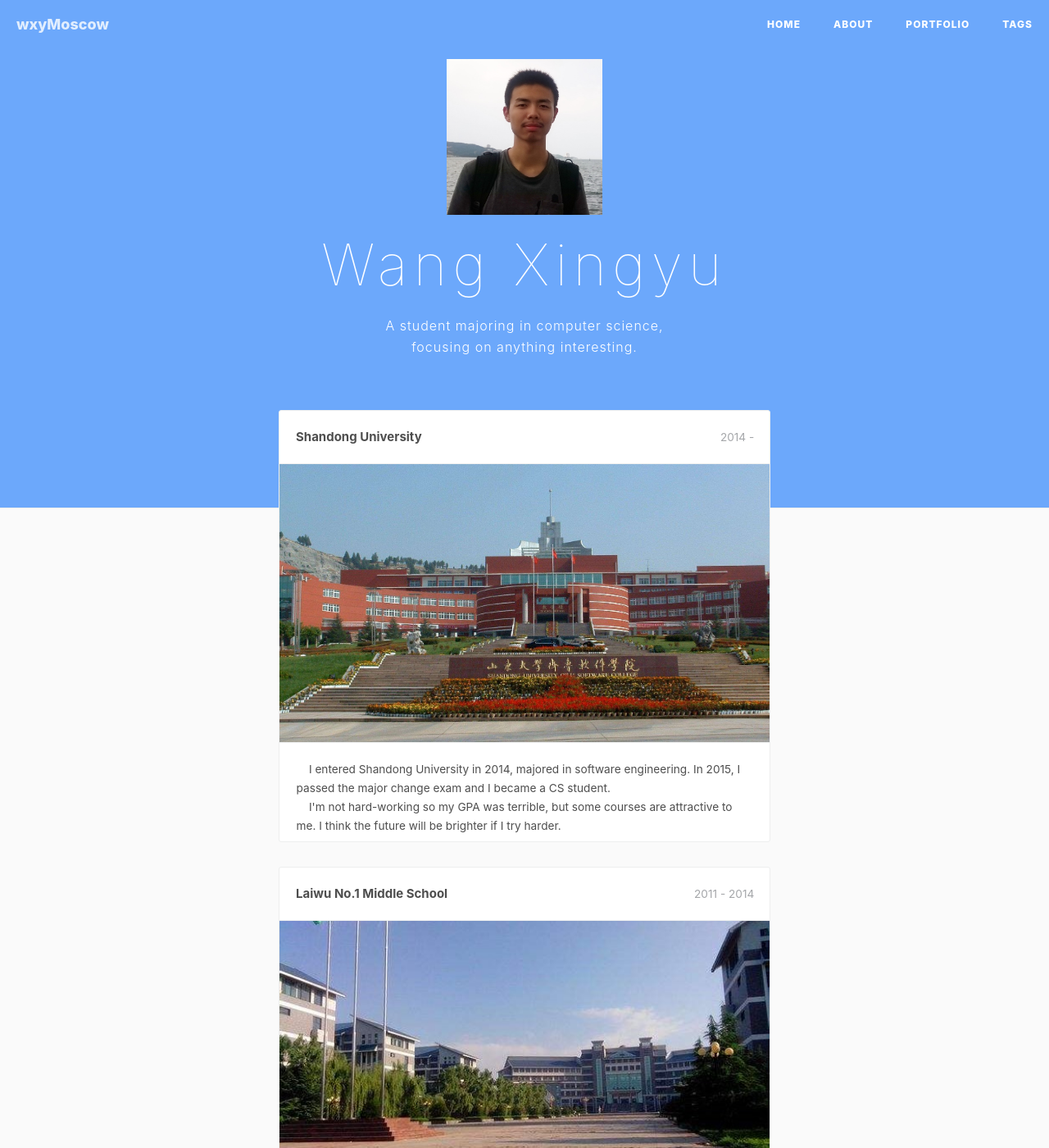
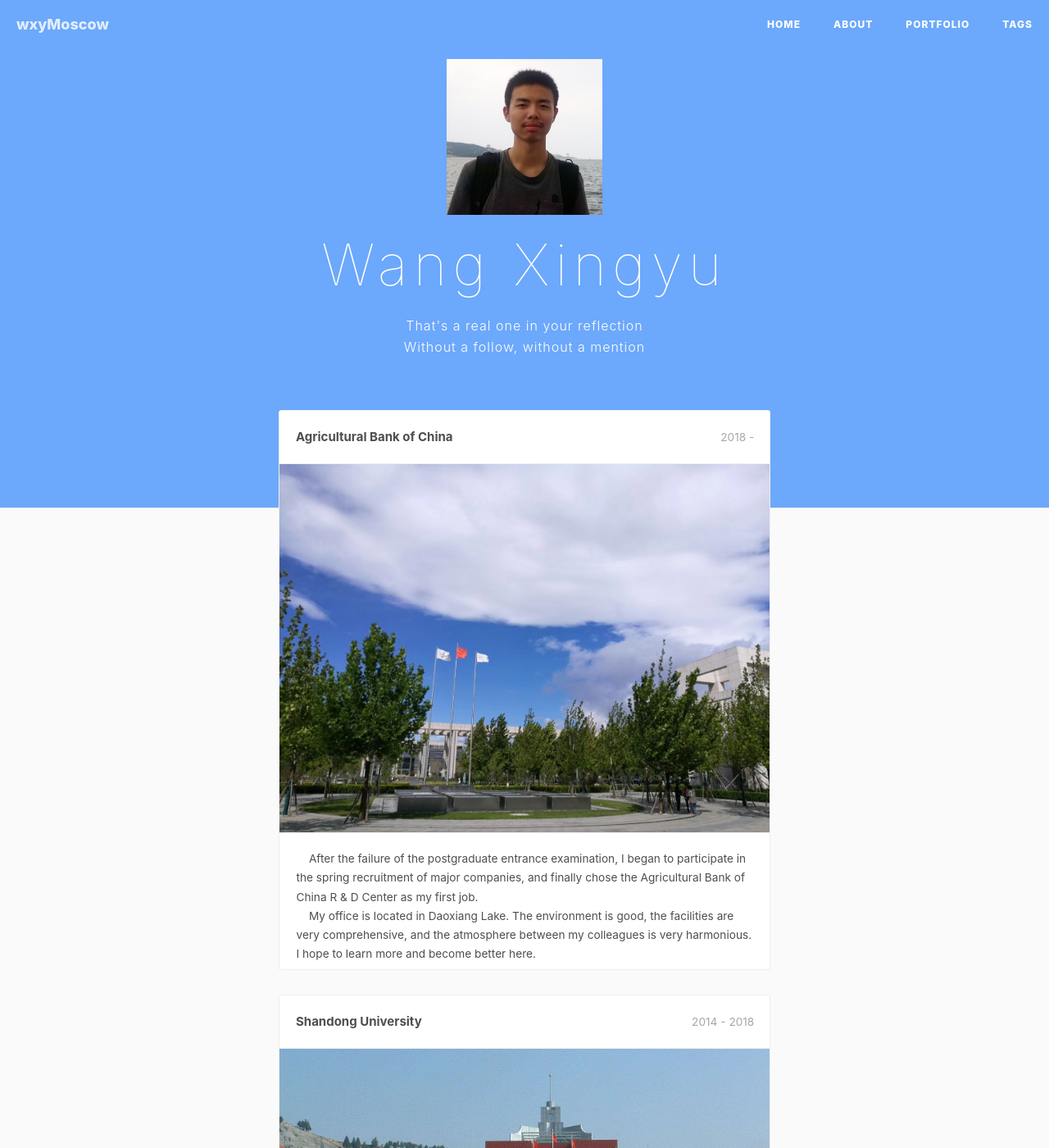
Before and after one commit to wxyMoscow/wxymoscow.github.com, a Jekyll site: the page built from portfolio/index.html, in a window 1280 px wide and 1400 px high. Shown: the whole window at 82% size. Built offline with Jekyll 4.4.1, drawn with Linux system fonts in a browser that asks for light colours; nearby versions of some CDN libraries; comment, search, counter and statistics services are not loaded.

```diff
--- a/portfolio/index.html
+++ b/portfolio/index.html
@@ -18,16 +18,29 @@ layout: default
 			<header>
 				<img width="190" height="190" src="images/wxy2.jpg">
 				<h1>Wang Xingyu</h1>
-				<p>A student majoring in computer science,<br>
-					focusing on anything interesting.</p>
+				<p>That's a real one in your reflection<br>
+				   Without a follow, without a mention</p>
 			</header>
 			<div class="main">
 				<ul class="cbp_tmtimeline">
+					<li>
+						<div class="cbp_tmlabel">
+							<h2>Agricultural Bank of China</h2>
+							<time>2018 - </time>
+							<img src="images/ABC2.jpg">
+							<ul>
+								<li>
+									&nbsp &nbsp After the failure of the postgraduate entrance examination, I began to participate in the spring recruitment of major companies, and finally chose the Agricultural Bank of China R & D Center as my first job.<br>
+									&nbsp &nbsp My office is located in Daoxiang Lake. The environment is good, the facilities are very comprehensive, and the atmosphere between my colleagues is very harmonious. I hope to learn more and become better here.
+								</li>
 
+							</ul>
+						</div>
+					</li>
 					<li>
 						<div class="cbp_tmlabel">
 							<h2>Shandong University</h2>
-							<time>2014 - </time>
+							<time>2014 - 2018</time>
 							<img src="images/qlsc2.jpg">
 							<ul>
 								<li>
@@ -57,42 +70,10 @@ layout: default
 
 
 
-					{% if site.duoshuo_username %}
-					<li>
-						<div class="cbp_tmlabel">
-			                <!-- 多说评论框 start -->
-			                <div class="comment">
-			                    <div class="ds-thread"
-									data-thread-key="{{site.duoshuo_username}}/portfolio"
-			                        data-title="{{page.title}}"
-			                        data-url="{{site.url}}{{site.baseurl}}{{page.url}}" >
-			                    </div>
-			                </div>
-			                <!-- 多说评论框 end -->
-						</div>
-					</li>
-					{% endif %}
+
 				</ul>
 			</div>
 		</div>
-		{% if site.duoshuo_username %}
-		<!-- 多说公共JS代码 start (一个网页只需插入一次) -->
-		<script type="text/javascript">
-		    // dynamic User by Hux
-		    var _user = '{{site.duoshuo_username}}';
 
-		    // duoshuo comment query.
-		    var duoshuoQuery = {short_name: _user };
-		    (function() {
-		        var ds = document.createElement('script');
-		        ds.type = 'text/javascript';ds.async = true;
-		        ds.src = (document.location.protocol == 'https:' ? 'https:' : 'http:') + '//static.duoshuo.com/embed.js';
-		        ds.charset = 'UTF-8';
-		        (document.getElementsByTagName('head')[0]
-		         || document.getElementsByTagName('body')[0]).appendChild(ds);
-		    })();
-		</script>
-		<!-- 多说公共JS代码 end -->
-		{% endif %}
 	</body>
 </html>
```
Also changed, not shown: about.html (+4 -4 lines), portfolio/images/ABC2.jpg (added).
